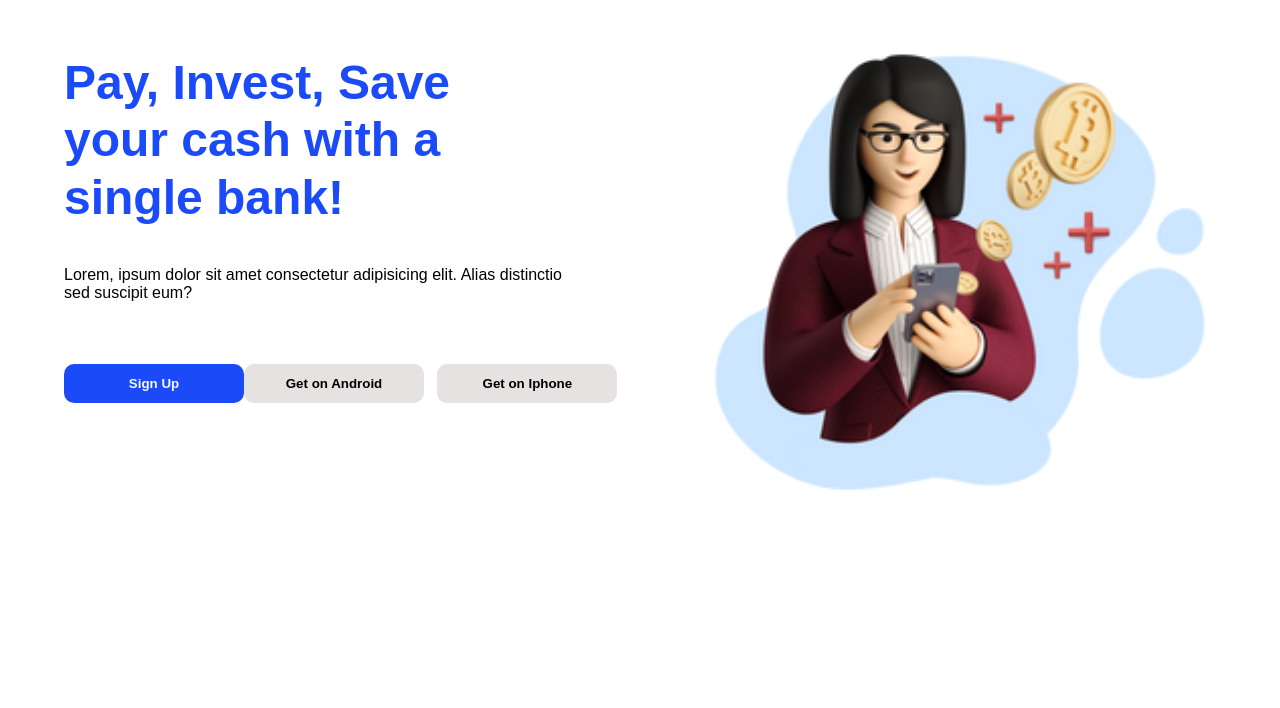
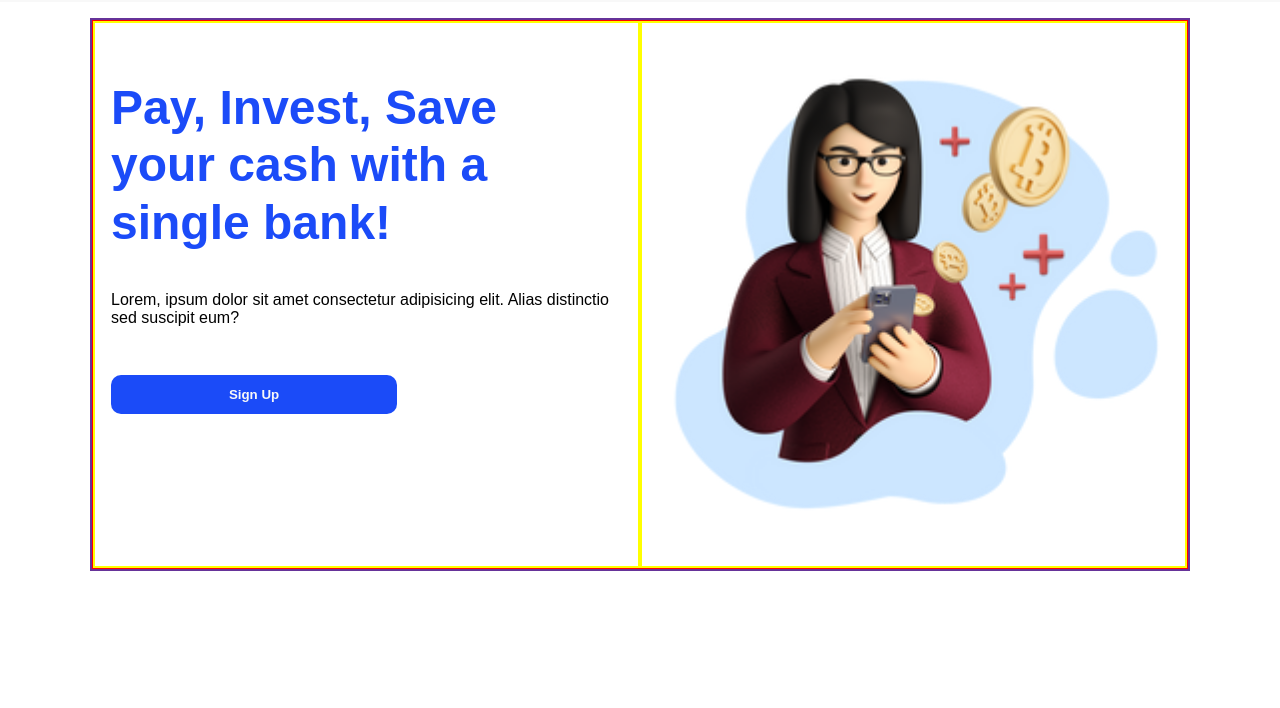
Before and after one commit to NtajiBenbor/Responsive-Fintech-website, a plain HTML site: page index.html in a window 1280 px wide. Shown: the part 92-800 px from the top of the page. Drawn offline with Linux system fonts and the light colour scheme.

Commit message:
Worked on the main container of the site

```diff
--- a/CSS/app.css
+++ b/CSS/app.css
@@ -76,6 +76,7 @@ header {
     max-width: 1100px;
     text-align: center;
     margin: 0 auto;
+    border: 2px solid rebeccapurple;
 
 }
 
@@ -141,7 +142,9 @@ nav {
     text-align: left;
     display: flex;
     flex-direction: column;
-    max-width: 100%;
+    width: 100%;
+    border: 1px solid red;
+
 
 
 
@@ -150,6 +153,8 @@ nav {
 
 .hero-text-container {
     /* order: -1;  */
+    border: 2px solid yellow;
+    padding: 1em;
 
 
 
@@ -159,12 +164,13 @@ nav {
 
 .hero-image-container {
     order: -1;
+    border: 2px solid yellow;
+    padding: 1em;
+
+}
 
 
 
-
-
-}
 .hero-image {
     object-fit: cover;
     min-width: 100%;
@@ -303,13 +309,13 @@ nav {
 
 
 .hero-text-container {
-    width: 45%;
+    width: 50%;
     min-width: 400px;
 
 }
 
 .hero-image-container {
-    width: 45%;
+    width: 50%;
     min-width: 400px;
 
 }
--- a/index.html
+++ b/index.html
@@ -33,7 +33,7 @@
       </div>
     </header>
 
-    <main>
+    <main class="container">
       <div class="hero-section container">
         <div class="hero-text-container">
           <h2 class="hero-title">
@@ -49,12 +49,7 @@
                     <button class="hero-signup-btn signup-btn">
                         Sign Up
                     </button>
-                    <button class="hero-btn btn-1">
-                    Get on Android
-                    </button>
-                    <button class="hero-btn">
-                    Get on Iphone
-                    </button>
+
             </div>
         </div>
         <div class="hero-image-container">
```
